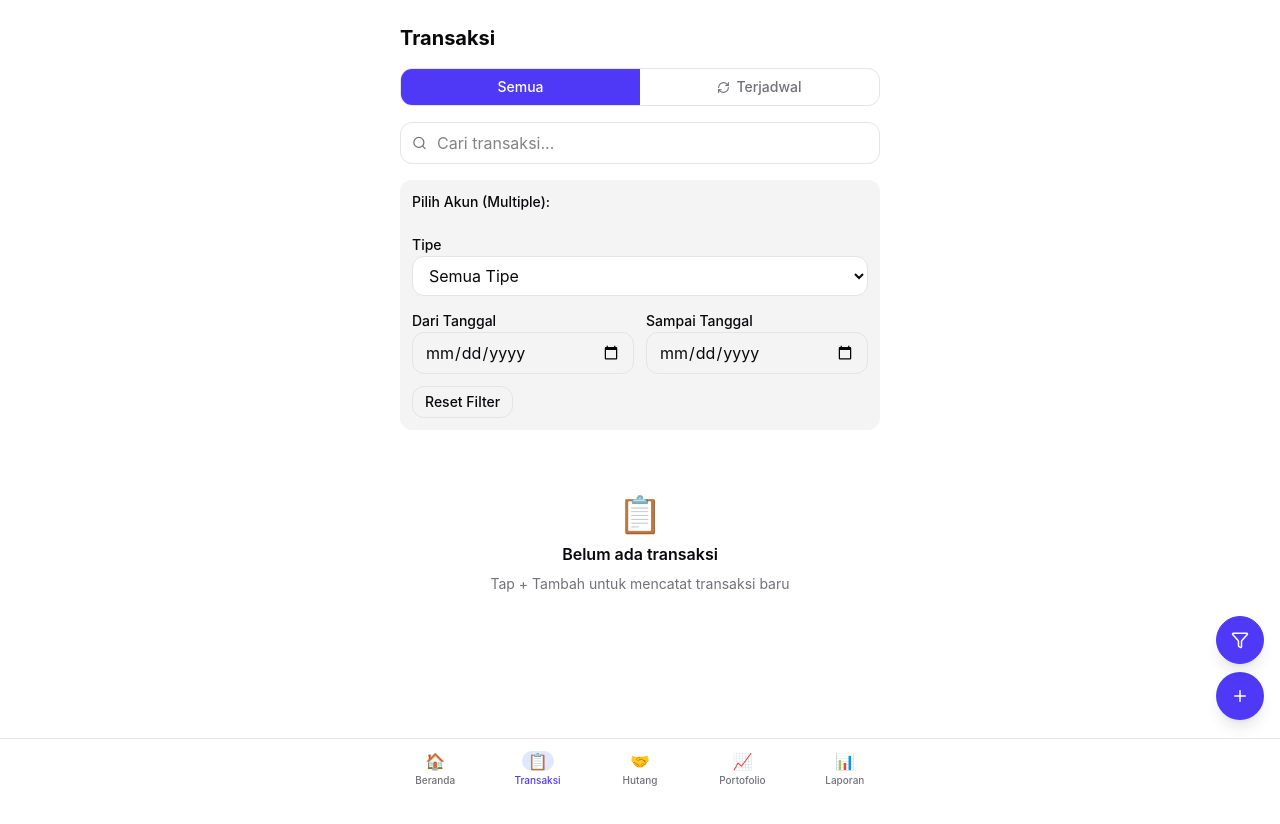
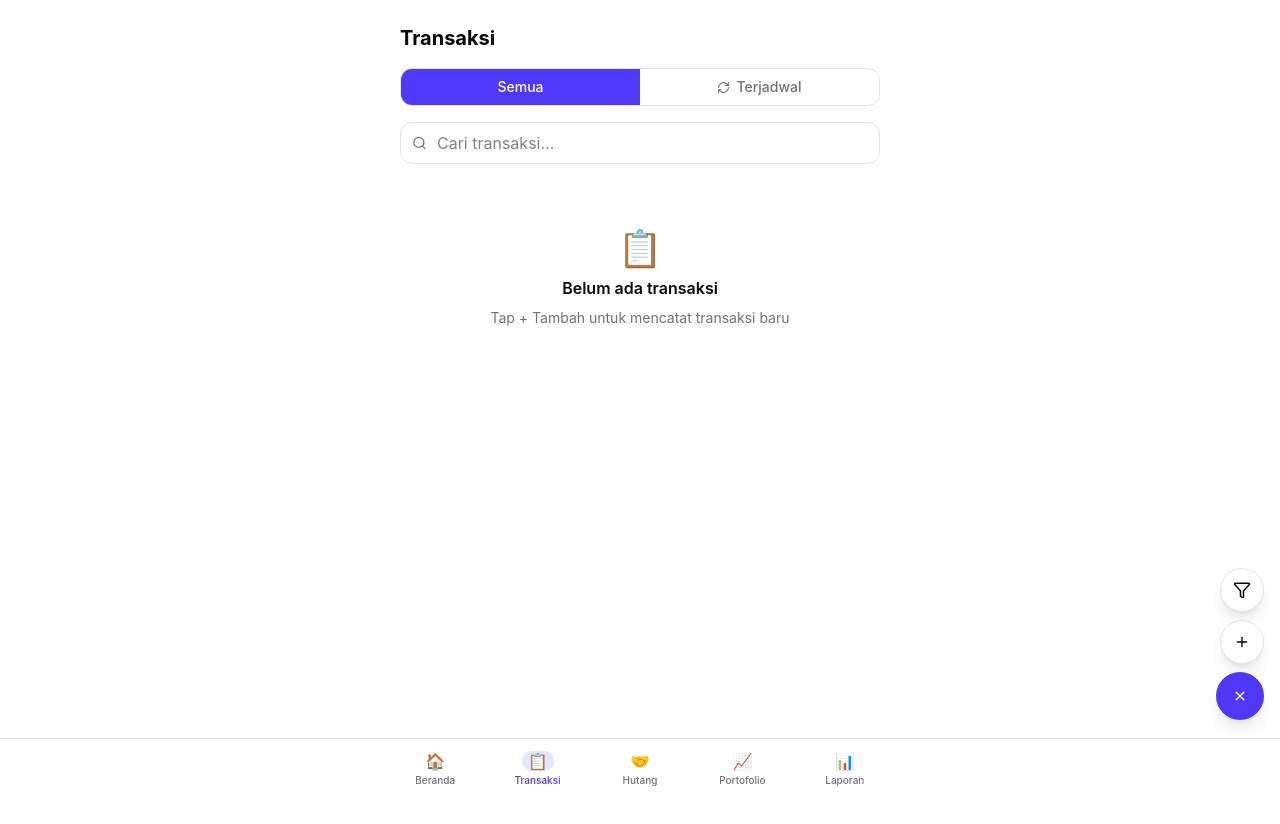
Before and after one commit to katzura1/Wallet-Manager, a React (Vite) app: page /transactions in a window 1280 px wide. Both pictures are taken after a click on the button "Aksi transaksi". Shown: the top 824 px of the page. After the commit the page ends 800 px from the top, so only its background shows below. Built offline with nearby package versions, Linux system fonts and the light colour scheme.

Commit message:
feat: implement floating action button menu for transaction actions

```diff
--- a/src/pages/Transactions.tsx
+++ b/src/pages/Transactions.tsx
@@ -39,6 +39,7 @@ export default function Transactions() {
   const [splitMap, setSplitMap] = useState<Record<number, TransactionSplit[]>>({});
   const [expandedSplitId, setExpandedSplitId] = useState<number | null>(null);
   const [expandedDates, setExpandedDates] = useState<Record<string, boolean>>({});
+  const [isFabMenuOpen, setIsFabMenuOpen] = useState(false);
 
   useEffect(() => {
     setSearch(filter.search ?? "");
@@ -63,6 +64,10 @@ export default function Transactions() {
     }
     setActiveTab("all");
   }, [searchParams]);
+
+  useEffect(() => {
+    setIsFabMenuOpen(false);
+  }, [activeTab]);
 
   useEffect(() => {
     void loadSplits();
@@ -652,12 +657,20 @@ export default function Transactions() {
         {activeTab === "all" && (
           <button
             type="button"
-            onClick={() => setShowFilter((v) => !v)}
-            className={`relative w-12 h-12 rounded-full border shadow-lg active:scale-95 transition ${
+            onClick={() => {
+              setShowFilter((v) => !v);
+              setIsFabMenuOpen(false);
+            }}
+            className={`relative w-11 h-11 rounded-full border shadow-lg transition ${
               showFilter
                 ? "bg-indigo-600 border-indigo-600 text-white"
                 : "bg-[hsl(var(--card))] border-[hsl(var(--border))] text-[hsl(var(--foreground))]"
             }`}
+            style={{
+              opacity: isFabMenuOpen ? 1 : 0,
+              transform: isFabMenuOpen ? "translateY(0) scale(1)" : "translateY(8px) scale(0.9)",
+              pointerEvents: isFabMenuOpen ? "auto" : "none",
+            }}
             aria-label="Buka filter transaksi"
             title="Filter"
           >
@@ -670,14 +683,40 @@ export default function Transactions() {
           </button>
         )}
 
+        {activeTab === "all" && (
+          <button
+            type="button"
+            onClick={() => {
+              setAddOpen(true);
+              setIsFabMenuOpen(false);
+            }}
+            className="w-11 h-11 rounded-full bg-[hsl(var(--card))] border border-[hsl(var(--border))] text-[hsl(var(--foreground))] shadow-lg transition"
+            style={{
+              opacity: isFabMenuOpen ? 1 : 0,
+              transform: isFabMenuOpen ? "translateY(0) scale(1)" : "translateY(8px) scale(0.9)",
+              pointerEvents: isFabMenuOpen ? "auto" : "none",
+            }}
+            aria-label="Tambah transaksi"
+            title="Tambah transaksi"
+          >
+            <Plus size={16} className="mx-auto" />
+          </button>
+        )}
+
         <button
           type="button"
-          onClick={() => activeTab === "recurring" ? setRecurringFormOpen(true) : setAddOpen(true)}
+          onClick={() => {
+            if (activeTab === "recurring") {
+              setRecurringFormOpen(true);
+              return;
+            }
+            setIsFabMenuOpen((v) => !v);
+          }}
           className="w-12 h-12 rounded-full bg-indigo-600 text-white shadow-lg hover:bg-indigo-500 active:scale-95 transition"
-          aria-label={activeTab === "recurring" ? "Tambah transaksi terjadwal" : "Tambah transaksi"}
-          title={activeTab === "recurring" ? "Tambah jadwal" : "Tambah transaksi"}
+          aria-label={activeTab === "recurring" ? "Tambah transaksi terjadwal" : "Aksi transaksi"}
+          title={activeTab === "recurring" ? "Tambah jadwal" : "Buka menu aksi"}
         >
-          <Plus size={18} className="mx-auto" />
+          <Plus size={18} className={`mx-auto transition-transform ${activeTab === "all" && isFabMenuOpen ? "rotate-45" : "rotate-0"}`} />
         </button>
       </div>
     </div>
```
